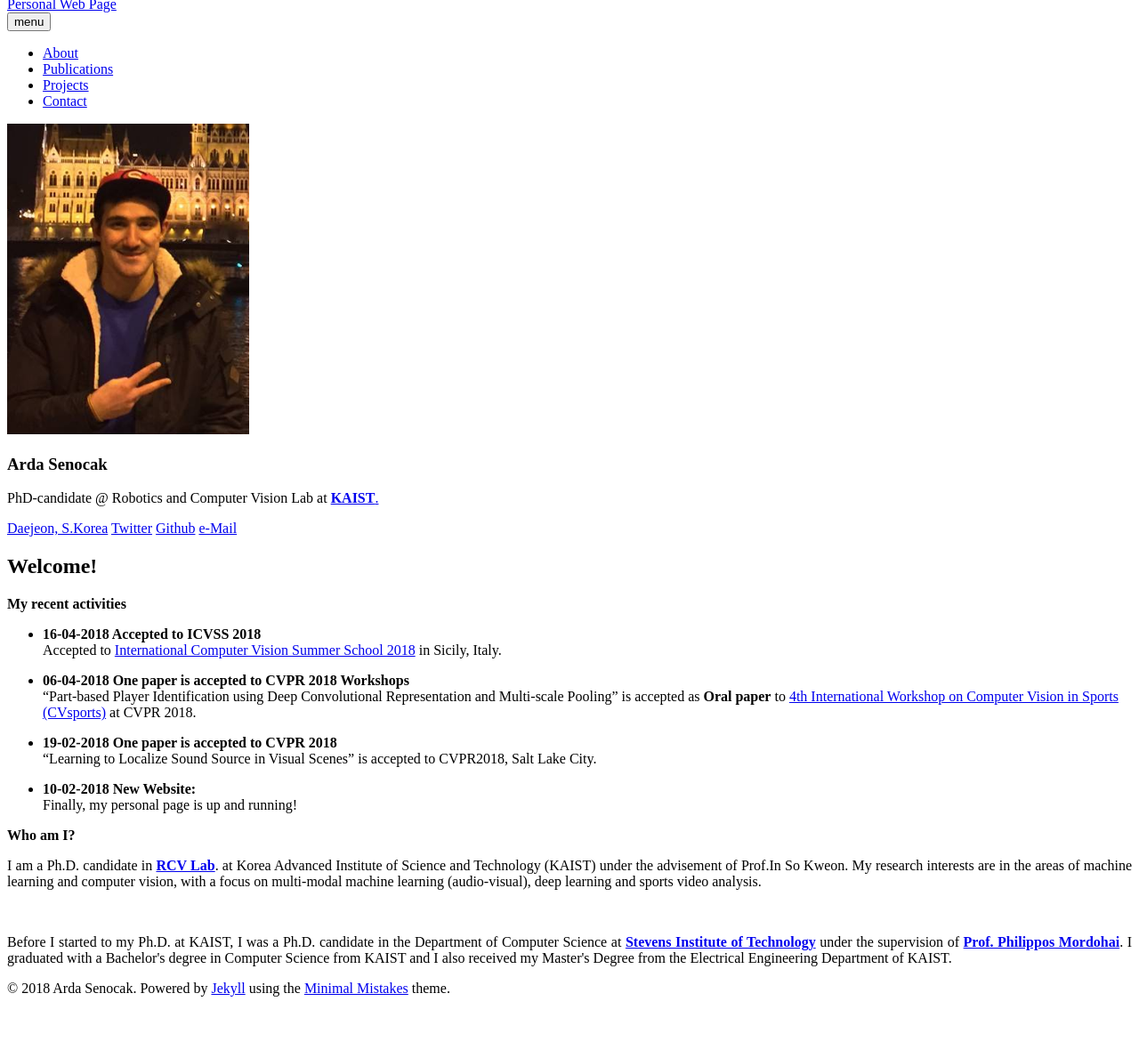
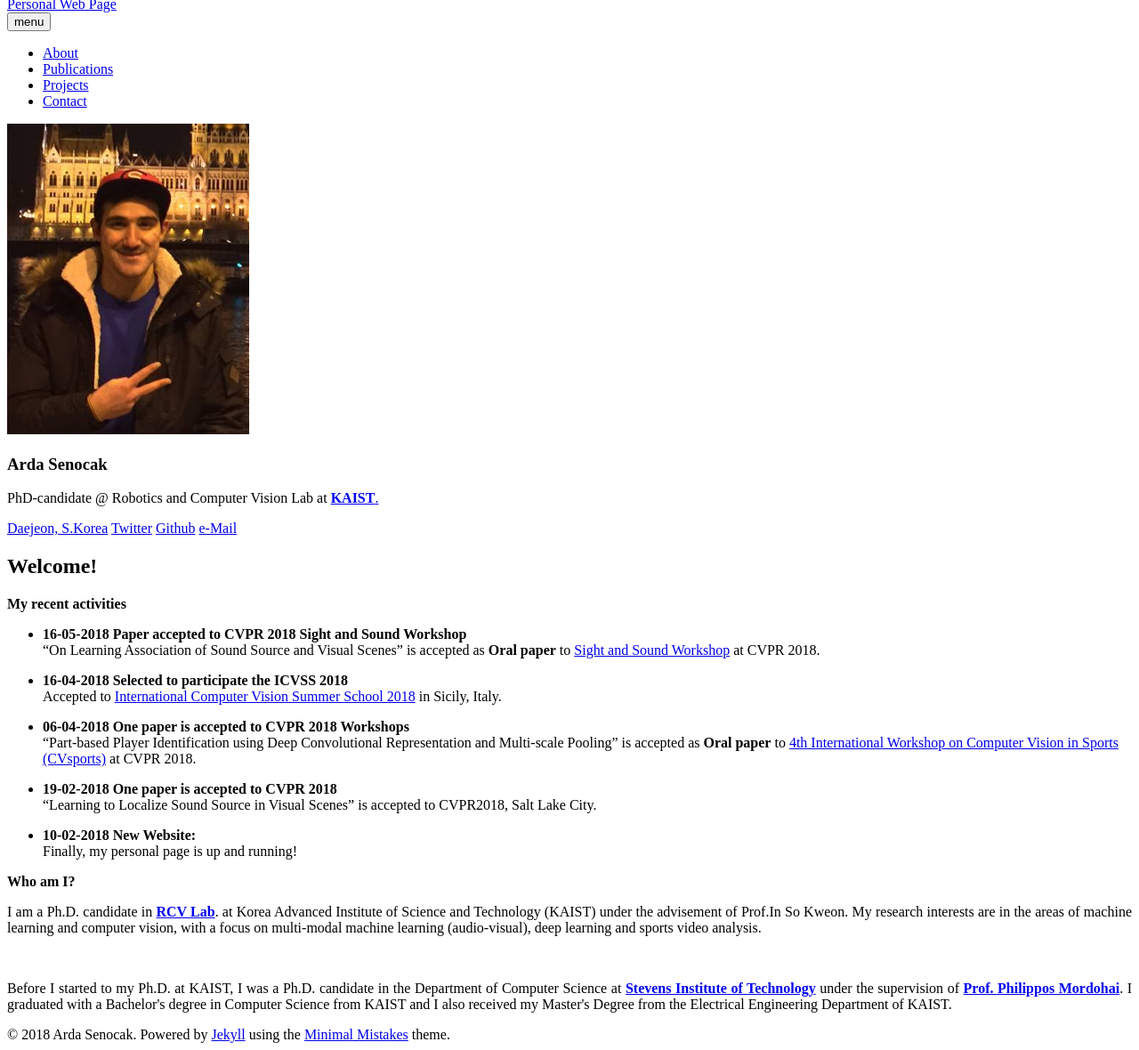
Before and after one commit to ardasnck/ardasnck.github.io, a Jekyll site: the page built from index.md, in a window 1280 px wide, cut to the strip 112-1292 px from the top of the page. Shown: the whole strip at 89% size. Built offline with Jekyll 4.4.1, drawn with Linux system fonts in a browser that asks for light colours; nearby versions of some CDN libraries; before the commit the page ends 1240 px from its top, so only the background shows below that.

Commit message:
Update index.md

```diff
--- a/index.md
+++ b/index.md
@@ -7,7 +7,10 @@ image: banner1.png
 ---
 **My recent activities**
 
-* **16-04-2018 Accepted to ICVSS 2018** <br>
+* **16-05-2018 Paper accepted to CVPR 2018 Sight and Sound Workshop** <br>
+"On Learning Association of Sound Source and Visual Scenes" is accepted as <b>Oral paper</b> to <a href="http://sightsound.org/">Sight and Sound Workshop</a> at CVPR 2018.
+
+* **16-04-2018 Selected to participate the ICVSS 2018** <br>
 Accepted to <a href="http://iplab.dmi.unict.it/icvss2018/Home">International Computer Vision Summer School 2018</a> in Sicily, Italy.
 
 * **06-04-2018 One paper is accepted to CVPR 2018 Workshops** <br>
```
